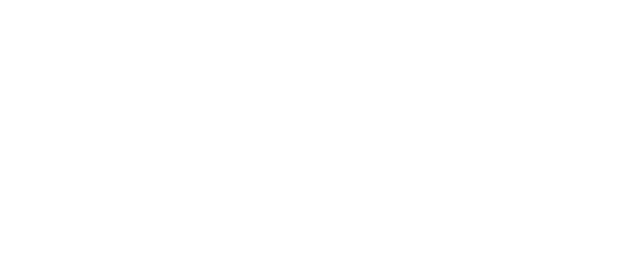
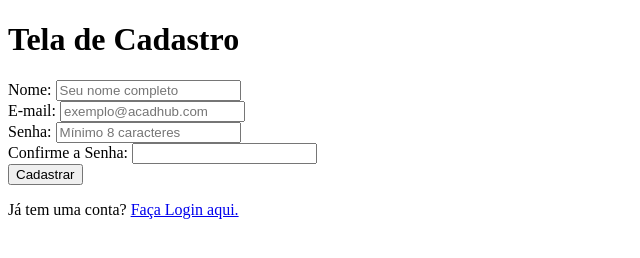
Before and after one commit to netoxx21/Projeto-AcadHub, a plain HTML site: page cadastro.html in a window 1280 px wide. Shown: the whole page, without its empty margins (0-640 px from the left). Drawn offline with Linux system fonts and the light colour scheme.

Commit message:
Criação estutura html basica da tela de cadastro

```diff
--- a/cadastro.html
+++ b/cadastro.html
@@ -0,0 +1,45 @@
+<!DOCTYPE html>
+<html lang="en">
+<head>
+    <meta charset="UTF-8">
+    <meta name="viewport" content="width=device-width, initial-scale=1.0">
+    <title>Cadastro-AcadHub</title>
+</head>
+<body>
+     <h1>Tela de Cadastro</h1>
+    <form id="form-cadastro">
+
+        <div>
+            <label for="nome">Nome:</label>
+            <input type="text" id="nome" name="nome" required
+                       placeholder="Seu nome completo">
+        </div>
+
+        <div>
+            <label for="email">E-mail:</label>
+            <input type="email" id="email" name="email" required
+                       placeholder="exemplo@acadhub.com">
+        </div>
+
+        <div>
+            <label for="senha">Senha:</label>
+            <input type="password" id="senha" name="senha" required
+                       placeholder="Mínimo 8 caracteres">
+        </div>
+
+        <div>
+            <label for="confirmar-senha">Confirme a Senha:</label>
+            <input type="password" id="confirmar-senha" name="confirmar-senha" required>
+        </div>
+
+            <button type="submit">Cadastrar</button>
+        </form>
+
+        <p>Já tem uma conta? <a href="login.html">Faça Login aqui.</a></p>
+
+    </main>
+    </form>
+
+    <script src="js/login.js"></script>
+</body>
+</html>
```
Also changed, not shown: index.html (+11 -0 lines), login.html (+1 -1 lines), upload.html (+11 -0 lines), README.md, 1 other file.
